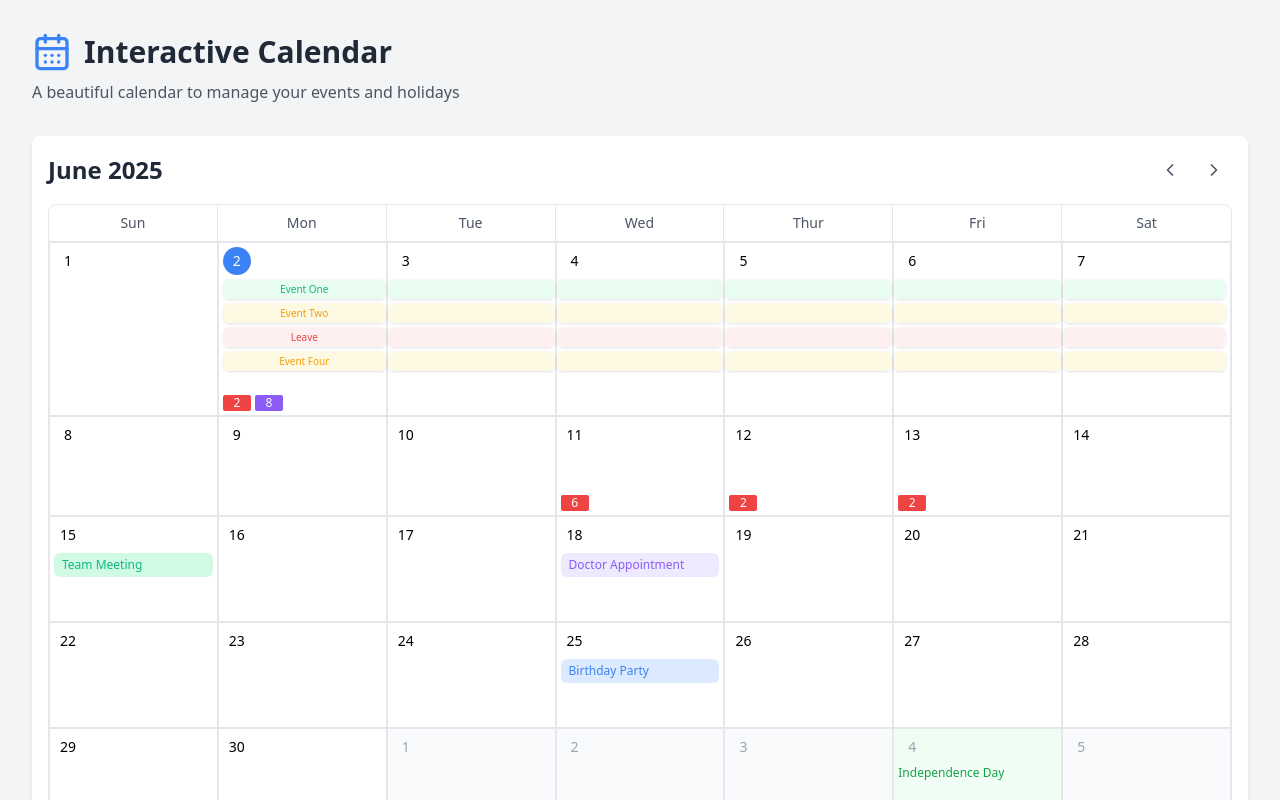
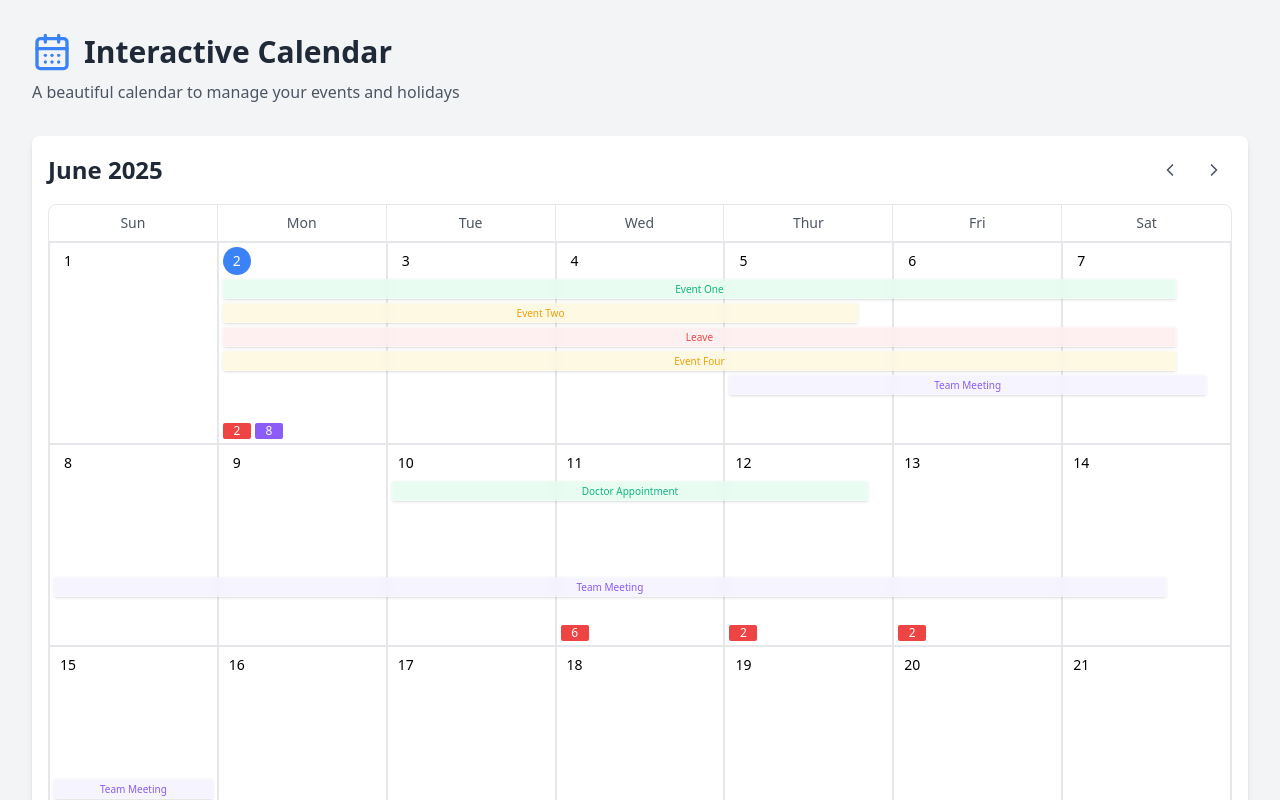
Before and after one commit to rojandahal/event-calendar-component, a React (Vite) app: page / in a window 1280 px wide. Shown: the top 800 px of the page. Built offline with nearby package versions, Linux system fonts and the light colour scheme.

Commit message:
fix: Multi day events span multi weeks

```diff
--- a/src/components/Calendar.tsx
+++ b/src/components/Calendar.tsx
@@ -5,6 +5,55 @@ import DateCell from "./DateCell";
 import { Badge, Event, Holiday } from "../types";
 import { generateCalendarDays } from "../utils/calendarUtils";
 
+function getMultiDayEventGrid(events: Event[], dateRange: Date[]) {
+  const multiDayEvents = events.filter(
+    (e) => e.startDate.toDateString() !== e.endDate.toDateString()
+  );
+  const grid: Record<string, (Event | null)[]> = {};
+  const eventRows: Record<string, number> = {};
+
+  multiDayEvents.forEach((event) => {
+    const eventDates: string[] = [];
+    for (
+      let d = new Date(event.startDate);
+      d <= event.endDate;
+      d.setDate(d.getDate() + 1)
+    ) {
+      eventDates.push(d.toDateString());
+    }
+    let row = 0;
+    let found = false;
+    while (!found) {
+      if (
+        eventDates.every((dateKey) => !grid[dateKey] || !grid[dateKey][row])
+      ) {
+        eventDates.forEach((dateKey) => {
+          if (!grid[dateKey]) grid[dateKey] = [];
+          grid[dateKey][row] = event;
+        });
+        eventRows[event.id] = row;
+        found = true;
+      } else {
+        row++;
+      }
+    }
+  });
+
+  // Fill empty slots with null for each date
+  dateRange.forEach((date) => {
+    const key = date.toDateString();
+    if (!grid[key]) grid[key] = [];
+    const maxRows = Math.max(
+      ...Object.values(grid).map((arr) => arr.length),
+      0
+    );
+    for (let i = 0; i < maxRows; i++) {
+      if (!grid[key][i]) grid[key][i] = null;
+    }
+  });
+
+  return grid;
+}
 interface CalendarProps {
   events: Event[];
   badges: Badge[];
@@ -46,6 +95,11 @@ const Calendar: React.FC<CalendarProps> = ({
     setSelectedEvent(event);
   };
 
+  const multiDayEventGrid = getMultiDayEventGrid(
+    events,
+    calendarDays.map((cell) => cell.date)
+  );
+
   return (
     <div className="bg-white rounded-lg shadow-md overflow-hidden">
       <div className="p-4">
@@ -74,6 +128,7 @@ const Calendar: React.FC<CalendarProps> = ({
                   isFirstRow={rowIndex === 0}
                   isLastRow={rowIndex === 5}
                   onEventClick={handleEventClick}
+                  multiDayEventGrid={multiDayEventGrid} // <-- Pass the grid to DateCell
                 />
               );
             })}
--- a/src/components/DateCell.tsx
+++ b/src/components/DateCell.tsx
@@ -10,7 +10,8 @@ import {
   eventStartsOnDate,
   eventEndsOnDate,
   getCategoryColor,
-  formatDateKey
+  formatDateKey,
+  getEndOfWeek
 } from "../utils/calendarUtils";
 import BadgeIndicator from "./BadgeIndicator";
 
@@ -23,6 +24,7 @@ interface DateCellProps {
   isFirstRow: boolean;
   isLastRow: boolean;
   onEventClick: (event: Event) => void;
+  multiDayEventGrid: any;
 }
 
 const DateCell: React.FC<DateCellProps> = ({
@@ -33,7 +35,8 @@ const DateCell: React.FC<DateCellProps> = ({
   isLastColumn,
   isFirstRow,
   isLastRow,
-  onEventClick
+  onEventClick,
+  multiDayEventGrid // <-- Add this prop
 }) => {
   const [activeEvent, setActiveEvent] = useState<Event | null>(null);
 
@@ -53,14 +56,11 @@ const DateCell: React.FC<DateCellProps> = ({
     return badge.date.toDateString() === cell.date.toDateString();
   });
 
-  // Find single-day events
+  // Get the event rows for this date from the grid
+  const eventRows = multiDayEventGrid[cell.date.toDateString()] || [];
+
   const singleDayEvents = cellEvents.filter(
     (event) => event.startDate.toDateString() === event.endDate.toDateString()
-  );
-
-  // Find multi-day events
-  const multiDayEvents = cellEvents.filter(
-    (event) => event.startDate.toDateString() !== event.endDate.toDateString()
   );
 
   // Handle event click
@@ -111,42 +111,87 @@ const DateCell: React.FC<DateCellProps> = ({
       )}
 
       {/* Multi-day events */}
-      <div className="mt-1 space-y-1 hidden md:block">
-        {multiDayEvents.map((event) => {
-          const isStart = eventStartsOnDate(event, cell.date);
-          const isEnd = eventEndsOnDate(event, cell.date);
+      <div
+        className="mt-1 relative hidden md:block"
+        style={{ minHeight: `${eventRows.length * 24}px` }}
+      >
+        {eventRows.map((event: Event, rowIndex: number) => {
+          if (!event) {
+            return (
+              <div
+                key={`empty-${rowIndex}`}
+                style={{
+                  height: "20px",
+                  top: `${rowIndex * 24}px`,
+                  position: "absolute",
+                  left: 0,
+                  right: 0
+                }}
+              />
+            );
+          }
+
+          const eventStart = new Date(event.startDate);
+          const eventEnd = new Date(event.endDate);
+
+          const segments = [];
+          let segmentStart = eventStart;
+          while (segmentStart <= eventEnd) {
+            const segmentEnd = new Date(
+              Math.min(getEndOfWeek(segmentStart).getTime(), eventEnd.getTime())
+            );
+            segments.push({ start: segmentStart, end: segmentEnd });
+            segmentStart = new Date(segmentEnd.getTime() + 24 * 60 * 60 * 1000); // Next day
+          }
+
           const categoryColor = getCategoryColor(event.category);
 
+          return segments.map((segment, index) => {
+            const isStart =
+              segment.start.toDateString() === cell.date.toDateString();
+            const segmentDays =
+              Math.floor(
+                (segment.end.getTime() - segment.start.getTime()) /
+                  (1000 * 60 * 60 * 24)
+              ) + 1;
+
+            const segmentWidth = `${segmentDays * 100}%`;
+
+            if (isStart) {
               return (
                 <div
-              key={`${event.id}-${formatDateKey(cell.date)}`}
+                  key={`${event.id}-${formatDateKey(segment.start)}-${index}`}
                   className={`
-            rounded-md py-1 px-2 text-xs font-medium truncate cursor-pointer relative
+            py-1 px-2 text-xs font-medium truncate cursor-pointer absolute
             backdrop-blur-sm bg-white/40 border border-white/30 shadow
             flex items-center justify-center
-            ${isStart ? "rounded-l-md ml-0" : "-ml-1"}
-            ${isEnd ? "rounded-r-md mr-0" : "-mr-1"}
           `}
                   style={{
                     backgroundColor: categoryColor.backgroundColor
                       ? categoryColor.backgroundColor + "80"
                       : "rgba(255,255,255,0.4)",
                     color: categoryColor.color,
-                height: "20px"
+                    height: "20px",
+                    top: `${rowIndex * 24}px`,
+                    left: 0,
+                    width: segmentWidth,
+                    zIndex: 1
                   }}
                   onClick={(e) => handleEventClick(event, e)}
                 >
-              {isStart && (
                   <span className="truncate text-[10px] w-full text-center">
                     {event.title}
                   </span>
-              )}
 
                   {activeEvent && activeEvent.id === event.id && (
                     <EventTooltip event={event} onClose={closeTooltip} />
                   )}
                 </div>
               );
+            }
+
+            return null;
+          });
         })}
       </div>
 
--- a/src/data/mockData.ts
+++ b/src/data/mockData.ts
@@ -15,7 +15,7 @@ export const events: Event[] = [
     id: "2",
     title: "Event Two",
     startDate: new Date(2025, 5, 2),
-    endDate: new Date(2025, 5, 7),
+    endDate: new Date(2025, 5, 5),
     category: "project",
     location: "Virtual Meeting",
     description: "Project planning session with team members."
@@ -39,25 +39,25 @@ export const events: Event[] = [
     description: "Project planning session with team members."
   },
   {
-    id: "3",
+    id: "5",
     title: "Team Meeting",
-    startDate: new Date(2025, 5, 15),
+    startDate: new Date(2025, 5, 5),
     endDate: new Date(2025, 5, 15),
-    category: "work",
+    category: "appointment",
     location: "Conference Room B",
     description: "Weekly team sync-up."
   },
   {
-    id: "4",
+    id: "6",
     title: "Doctor Appointment",
-    startDate: new Date(2025, 5, 18),
-    endDate: new Date(2025, 5, 18),
-    category: "appointment",
+    startDate: new Date(2025, 5, 10),
+    endDate: new Date(2025, 5, 12),
+    category: "work",
     location: "Medical Center",
     description: "Annual checkup."
   },
   {
-    id: "5",
+    id: "7",
     title: "Birthday Party",
     startDate: new Date(2025, 5, 25),
     endDate: new Date(2025, 5, 25),
--- a/src/utils/calendarUtils.ts
+++ b/src/utils/calendarUtils.ts
@@ -226,3 +226,16 @@ export const formatTime = (date: Date): string => {
     minute: "2-digit"
   });
 };
+
+export const getEndOfWeek = (date: Date) => {
+  const day = date.getDay();
+  const diff = 6 - day; // Days until the end of the week (Saturday)
+  return new Date(date.getFullYear(), date.getMonth(), date.getDate() + diff);
+};
+
+// Helper function to get the start of the week
+export const getStartOfWeek = (date: Date) => {
+  const day = date.getDay();
+  const diff = -day; // Days since the start of the week (Sunday)
+  return new Date(date.getFullYear(), date.getMonth(), date.getDate() + diff);
+};
--- /dev/null
+++ b/src/utils/eventUtils.ts
@@ -0,0 +1,68 @@
+import { Event } from "../types";
+
+/**
+ * Returns a map: { [dateKey]: Array<{ event: Event | null }> }
+ * Each array index is a row. If no event for that row on that date, value is null.
+ */
+export function getMultiDayEventGrid(
+  events: Event[],
+  dateRange: Date[]
+): Record<string, (Event | null)[]> {
+  // Only multi-day events
+  const multiDayEvents = events.filter(
+    (e) => e.startDate.toDateString() !== e.endDate.toDateString()
+  );
+
+  // Build a map of dateKey -> array of events per row
+  const grid: Record<string, (Event | null)[]> = {};
+
+  // Track row assignment for each event
+  const eventRows: Record<string, number> = {};
+
+  // For each event, assign a row (slot) that is free for all its days
+  multiDayEvents.forEach((event) => {
+    // Find all date keys this event spans
+    const eventDates: string[] = [];
+    for (
+      let d = new Date(event.startDate);
+      d <= event.endDate;
+      d.setDate(d.getDate() + 1)
+    ) {
+      eventDates.push(d.toDateString());
+    }
+
+    // Find the first available row across all these dates
+    let row = 0;
+    let found = false;
+    while (!found) {
+      if (
+        eventDates.every((dateKey) => !grid[dateKey] || !grid[dateKey][row])
+      ) {
+        // Assign this row to the event for all its days
+        eventDates.forEach((dateKey) => {
+          if (!grid[dateKey]) grid[dateKey] = [];
+          grid[dateKey][row] = event;
+        });
+        eventRows[event.id] = row;
+        found = true;
+      } else {
+        row++;
+      }
+    }
+  });
+
+  // Fill empty slots with null for each date
+  dateRange.forEach((date) => {
+    const key = date.toDateString();
+    if (!grid[key]) grid[key] = [];
+    const maxRows = Math.max(
+      ...Object.values(grid).map((arr) => arr.length),
+      0
+    );
+    for (let i = 0; i < maxRows; i++) {
+      if (!grid[key][i]) grid[key][i] = null;
+    }
+  });
+
+  return grid;
+}
```
Lines whose indentation alone changed are shown as unchanged.
